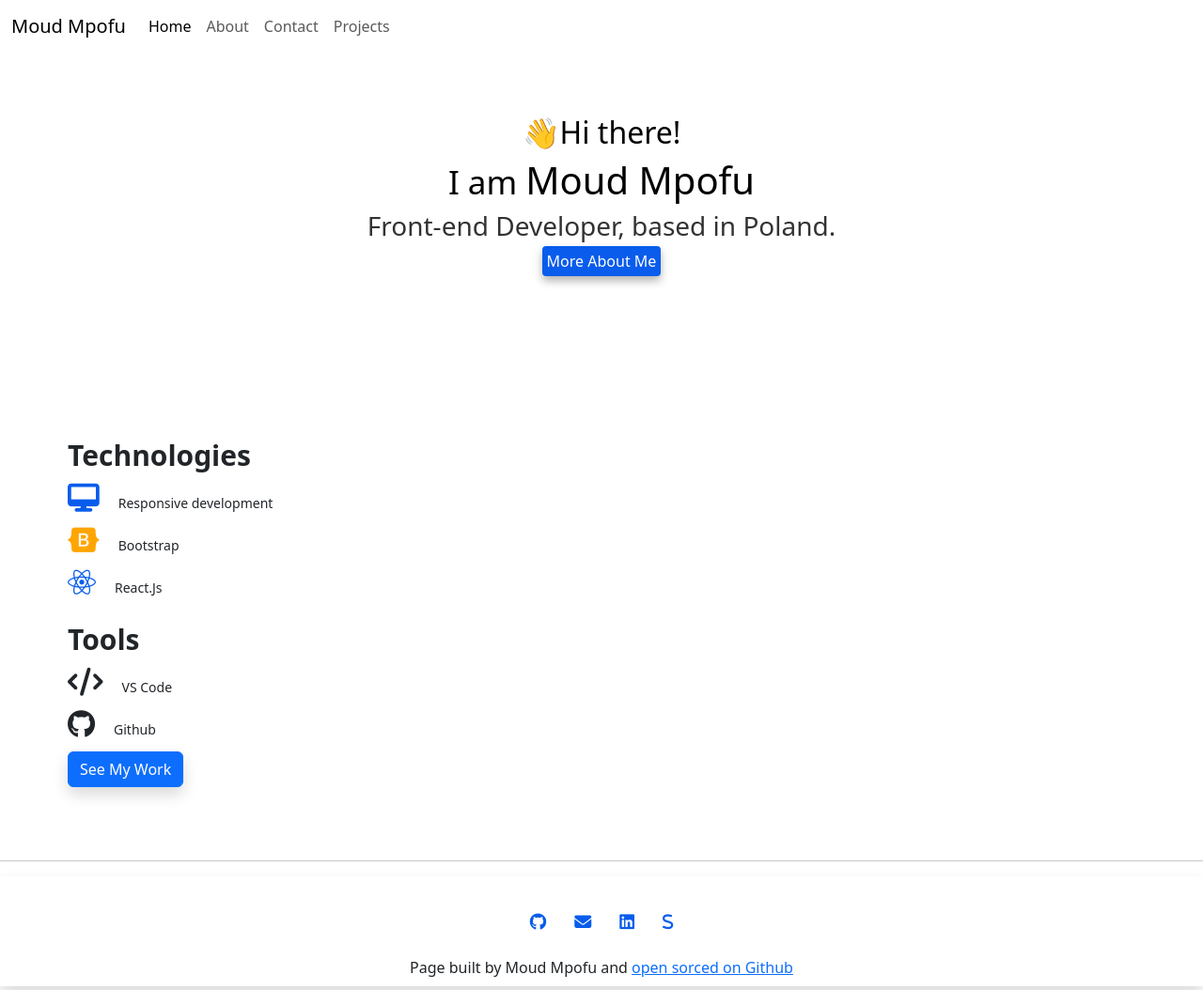
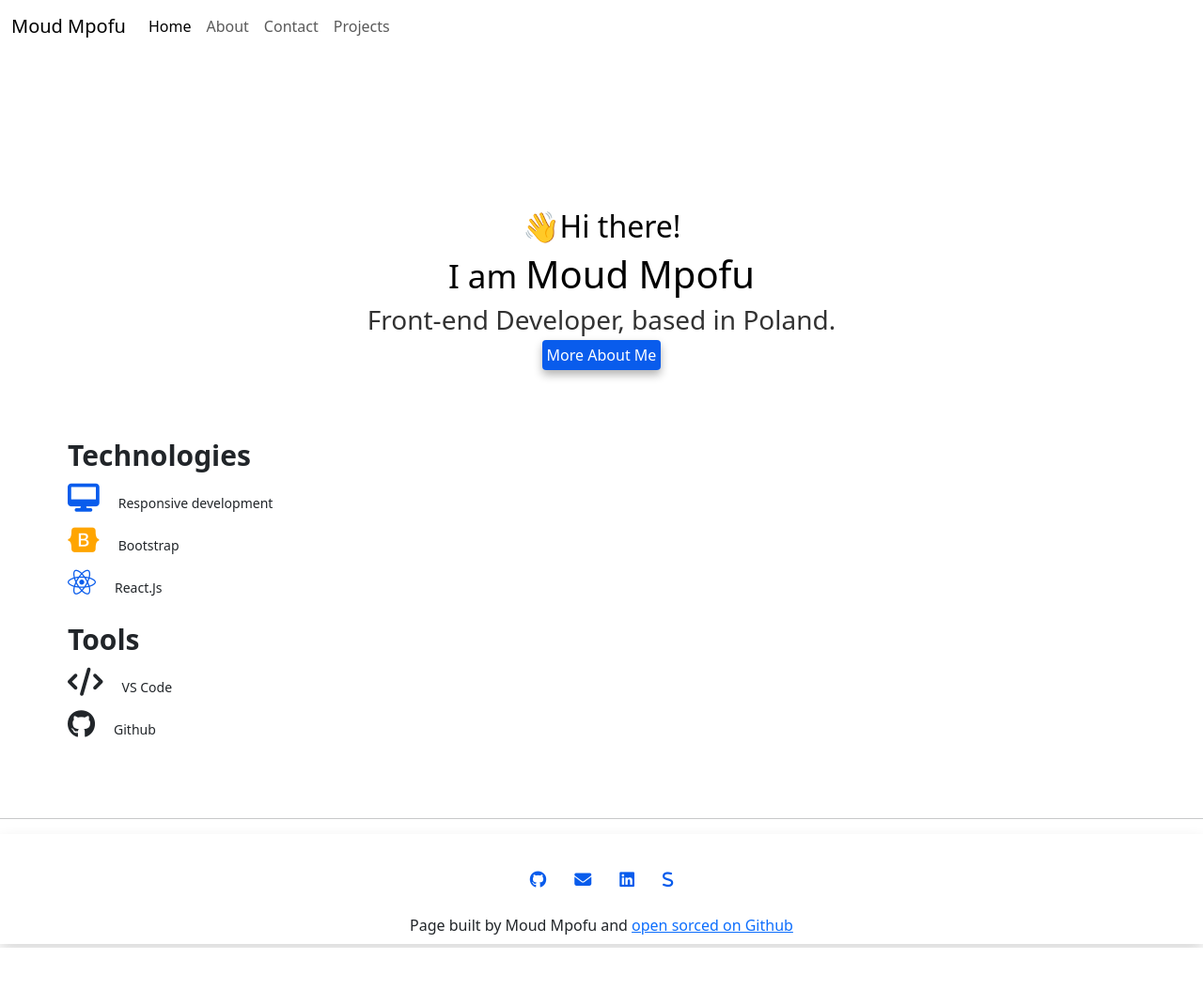
Before and after one commit to MpofuMoud/PORTFOLIO, a plain HTML site: page index.html in a window 1280 px wide. Shown: the whole page at 94% size. After the commit the page ends 1009 px from the top, so only its background shows below. Drawn offline with nearby package versions, Linux system fonts and the light colour scheme.

Commit message:
adjusted css

```diff
--- a/index.html
+++ b/index.html
@@ -105,14 +105,6 @@
 
             <li><i class="fa-solid fa-code"></i><small>VS Code</small></li>
             <li><i class="fa-brands fa-github"></i><small>Github</small></li>
-            <li>
-              <a
-                href="/projects.html"
-                class="mywork btn btn-primary shadow"
-                title="My projects"
-                >See My Work</a
-              >
-            </li>
           </ul>
         </div>
       </div>
--- a/src/styles.css
+++ b/src/styles.css
@@ -38,8 +38,8 @@ footer,
 
 .section-1 {
   padding: 2px;
-  margin-top: 100px;
-  margin-bottom: 150px;
+  margin-top: 200px;
+  margin-bottom: 50px;
   color: black;
 }
 
```
